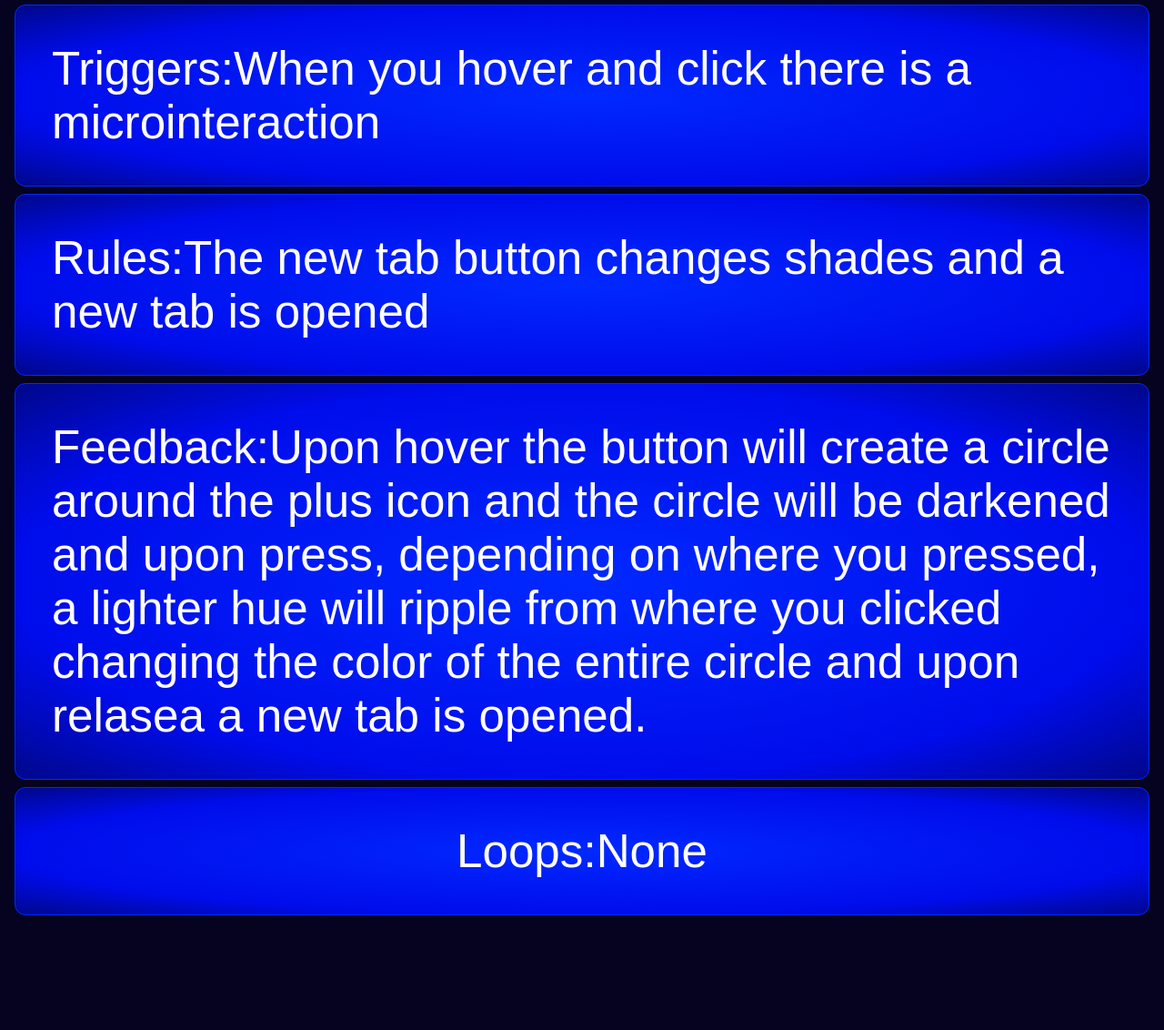
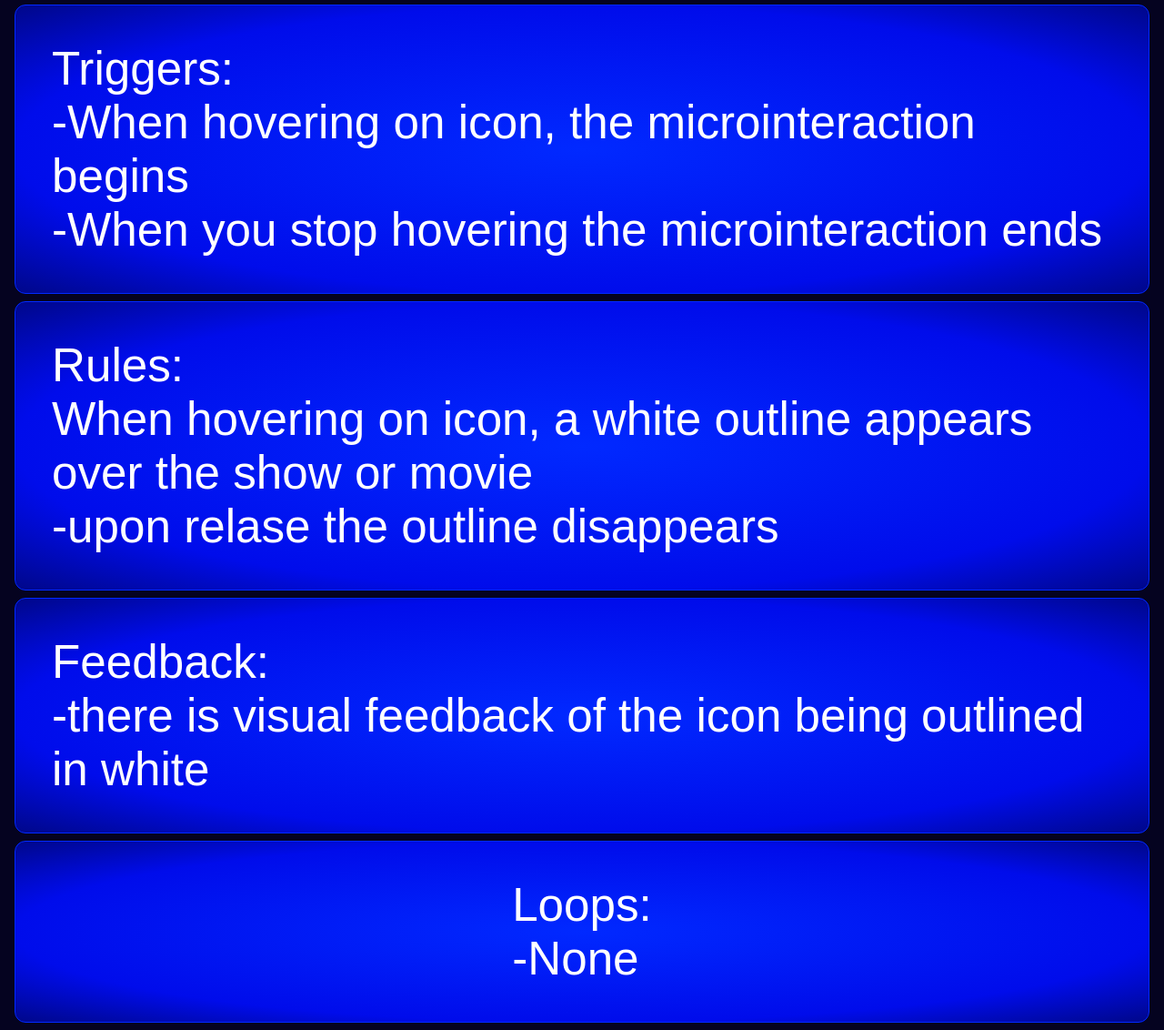
Before and after one commit to th0mwang/alpha, a plain HTML site: page index.html in a window 1280 px wide. Shown: the part 822-1954 px from the top of the page at 91% size. Before the commit the page ends 1836 px from the top, so only its background shows below. Drawn offline with Linux system fonts and the light colour scheme; a web font is replaced by a local one.

Commit message:
trfl changes

```diff
--- a/index.css
+++ b/index.css
@@ -20,7 +20,7 @@ a{
 
 a:hover{
     font-size: 11.5vw;
-    text-shadow: 4.5px 4.5px #0129ff;
+    text-shadow: 3px 3px #0129ff;
 
 }
 p1{
--- a/index.html
+++ b/index.html
@@ -25,16 +25,19 @@
         </div>
                     <br><video src="/alpha/video/max example.mp4" width="50%" autoplay loop controls></video>
                     <div class="container">
-                <p1>Triggers:When you hover and click there is a microinteraction</p1>
+                <p1>Triggers:<br>-When hovering on icon, the microinteraction begins<br>
+                    -When you stop hovering the microinteraction ends
+                </p1>
             </div>
             <div class="container">
-                <p1>Rules:The new tab button changes shades and a new tab is opened</p1>
+                <p1>Rules:<br>When hovering on icon, a white outline appears over the show or movie
+                    <br>-upon relase the outline disappears</p1>
             </div>
             <div class="container">
-            <p1>Feedback:Upon hover the button will create a circle around the plus icon and the circle will be darkened and upon press, depending on where you pressed, a lighter hue will ripple from where you clicked changing the color of the entire circle and upon relasea a new tab is opened.</p1>
+            <p1>Feedback:<br>-there is visual feedback of the icon being outlined in white</p1>
         </div>
         <div class="container">
-            <p1>Loops:None</p1>
+            <p1>Loops:<br>-None</p1>
         </div>
     </div>
    </div>
```
